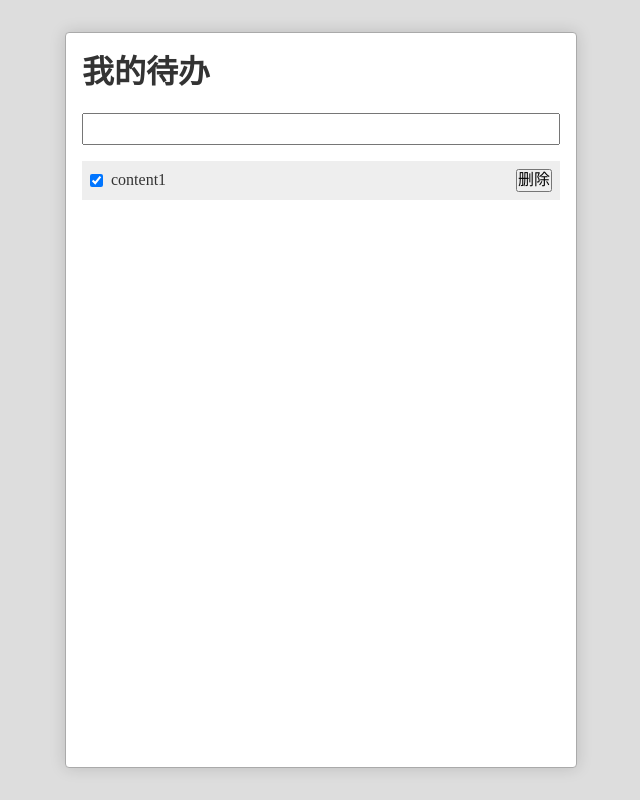
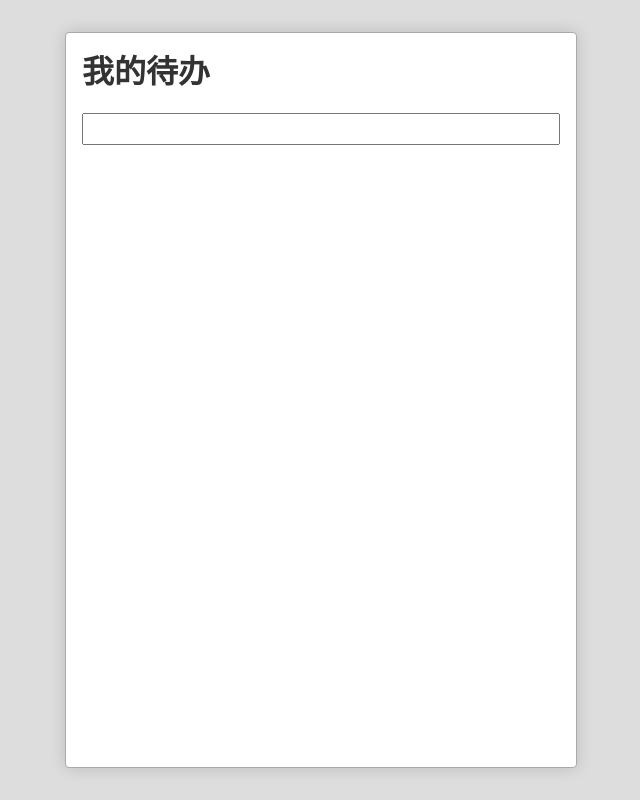
Before and after one commit to JasonShuYue/ToList-webpack-demo, a React (Create React App) app: page / in a window 1280 px wide. Shown: the whole page, without its empty margins (319-959 px from the left). Built offline with nearby package versions, Linux system fonts and the light colour scheme.

Commit message:
store in localStorage

```diff
--- a/package.json
+++ b/package.json
@@ -3,6 +3,7 @@
   "version": "0.1.0",
   "private": true,
   "dependencies": {
+    "leancloud-storage": "^3.11.1",
     "normalize.css": "^8.0.1",
     "react": "^16.8.1",
     "react-dom": "^16.8.1",
--- a/src/App.js
+++ b/src/App.js
@@ -1,8 +1,9 @@
 import React, {Component} from 'react';
 import 'normalize.css';
 
-import TodoInput from './TodoInput';
-import TodoItem from './TodoItem';
+import TodoInput from './TodoInput/TodoInput';
+import TodoItem from './TodoItem/TodoItem';
+import * as localStore from './localStore'
 
 import './App.css';
 import './reset.css';
@@ -12,14 +13,7 @@ class App extends Component {
         super(props);
         this.state = {
             newTodo: '',
-            todoList: [
-                {
-                    id: 1,
-                    content: "content1",
-                    status: null,
-                    deleted: false
-                }
-            ]
+            todoList: localStore.load('todoList') || []
         };
     }
 
@@ -37,6 +31,7 @@ class App extends Component {
             newTodo: '',
             todoList: todoList
         });
+        localStore.save('todoList', this.state.todoList)
     }
 
     changeContent(content) {
@@ -46,16 +41,19 @@ class App extends Component {
                 newTodo: content
             }
         );
+        localStore.save('todoList', this.state.todoList)
     }
 
     toggle(e, todo) {
         todo.status = todo.status === 'completed' ? '' : 'completed';
         this.setState(this.state);
+        localStore.save('todoList', this.state.todoList)
     }
 
     delete(event, todo) {
         todo.deleted = true;
-        this.setState(this.state)
+        this.setState(this.state);
+        localStore.save('todoList', this.state.todoList);
     }
 
 
--- /dev/null
+++ b/src/localStore.js
@@ -0,0 +1,7 @@
+export function save(key, value) {
+    return window.localStorage.setItem(key, JSON.stringify(value));
+}
+
+export function load(key) {
+    return JSON.parse(window.localStorage.getItem(key));
+}
```
Also changed, not shown: src/TodoInput/TodoInput.css (renamed from src/TodoInput.css), src/TodoInput/TodoInput.js (renamed from src/TodoInput.js), src/TodoItem/TodoItem.css (renamed from src/TodoItem.css), src/TodoItem/TodoItem.js (renamed from src/TodoItem.js), src/initial/AV.js (added), src/logo.svg (deleted), 1 other file (tests, documents, lock files or other folders).
